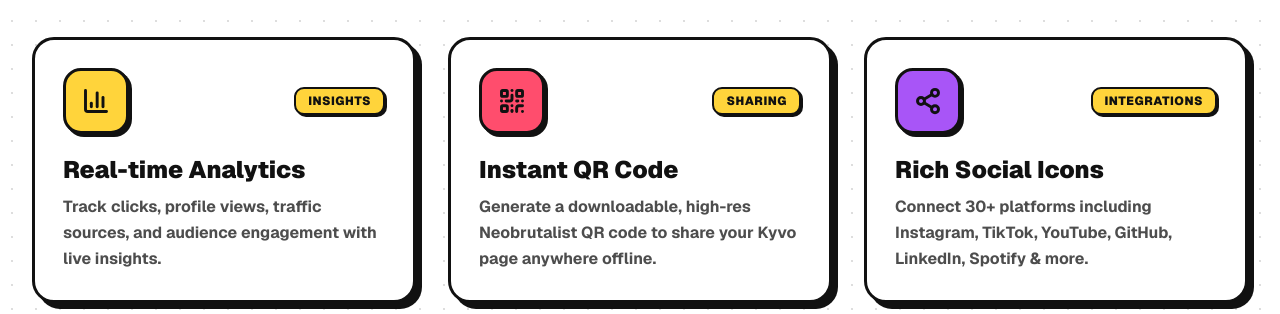
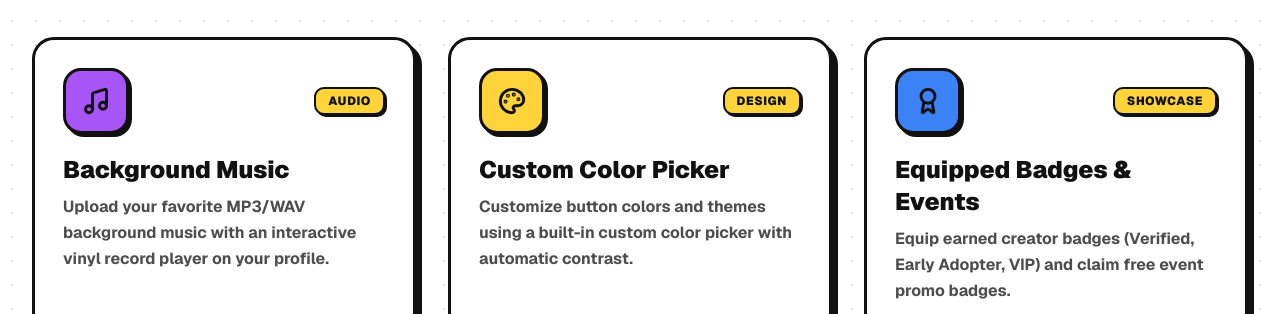
Before and after one commit to achmadsuryas/kyvo, a Next.js app: page / in a window 1280 px wide. Shown: the part 1176-1490 px from the top of the page. Built offline with nearby package versions, Linux system fonts and the light colour scheme; no server answers.

Commit message:
feat(landing): simplify welcome screen, update FEATURES to 6 cards (music, custom colors, badges, analytics, qr, social) & add 3-second wiggle to HeroMockup

```diff
--- a/components/cards/feature-card.tsx
+++ b/components/cards/feature-card.tsx
@@ -1,7 +1,7 @@
 'use client';
 
 import { motion } from 'framer-motion';
-import { Link as LinkIcon, BarChart3, QrCode, Zap, Share2, Palette, LucideIcon } from 'lucide-react';
+import { Link as LinkIcon, BarChart3, QrCode, Zap, Share2, Palette, Music, Award, LucideIcon } from 'lucide-react';
 import { FeatureItem } from '@/types';
 import { Badge } from '@/components/ui/badge';
 
@@ -12,6 +12,8 @@ const iconMap: Record<string, LucideIcon> = {
   Zap,
   Share2,
   Palette,
+  Music,
+  Award,
 };
 
 interface FeatureCardProps {
--- a/components/cards/hero-mockup.tsx
+++ b/components/cards/hero-mockup.tsx
@@ -8,14 +8,33 @@ export function HeroMockup() {
   const GithubIcon = getIconComponent('Github');
   const TwitterIcon = getIconComponent('Twitter');
 
+  const [isWiggling, setIsWiggling] = React.useState(false);
+
+  React.useEffect(() => {
+    // Dynamic 3-second wiggle shake animation to bring landing page card to life!
+    const interval = setInterval(() => {
+      setIsWiggling(true);
+      setTimeout(() => {
+        setIsWiggling(false);
+      }, 600);
+    }, 3000);
+
+    return () => clearInterval(interval);
+  }, []);
+
   return (
     <div className="w-full max-w-[310px] sm:max-w-[330px] relative group">
       {/* Background Accent Decorative Box */}
       <div className="absolute -inset-1.5 bg-[#FFD43B] rounded-3xl border-[3px] border-[#111111] shadow-[6px_6px_0px_0px_#111111] rotate-2 group-hover:rotate-3 transition-transform duration-300 pointer-events-none" />
 
-      {/* Main Compact Mockup Card */}
-      <div className="relative rounded-3xl border-[3.5px] border-[#111111] bg-white p-4 shadow-[6px_6px_0px_0px_#111111] space-y-4 -rotate-1 group-hover:rotate-0 transition-transform duration-300 overflow-hidden">
-
+      {/* Main Compact Mockup Card with Dynamic 3-Second Wiggle Animation */}
+      <div
+        className={`relative rounded-3xl border-[3.5px] border-[#111111] bg-white p-4 space-y-4 transition-all duration-300 overflow-hidden ${
+          isWiggling
+            ? 'rotate-3 -translate-y-2 scale-[1.03] shadow-[9px_9px_0px_0px_#111111]'
+            : '-rotate-1 group-hover:rotate-0 shadow-[6px_6px_0px_0px_#111111]'
+        }`}
+      >
         {/* Top Profile Banner with Views Counter & Window Controls */}
         <div className="relative w-full bg-[#3B82F6] rounded-2xl border-[2.5px] border-[#111111] p-2.5 h-24 flex items-start justify-between shadow-[2.5px_2.5px_0px_0px_#111111]">
           {/* Views Counter Pill */}
--- a/components/landing/welcome-screen.tsx
+++ b/components/landing/welcome-screen.tsx
@@ -29,17 +29,8 @@ export function WelcomeScreen() {
   if (!isVisible) return null;
 
   return (
-    <div className="fixed inset-0 z-[9999] bg-[#F8F9FA] bg-grid-lines flex flex-col items-center justify-center p-4 selection:bg-[#FFD43B] select-none">
-      <div className="flex flex-col items-center gap-6">
-        <KyvoLoader size="lg" />
-
-        <div className="flex items-center gap-2.5 bg-[#FFD43B] border-[3px] border-[#111111] px-5 py-2 rounded-full shadow-[4px_4px_0px_0px_#111111]">
-          <span className="w-2.5 h-2.5 rounded-full bg-[#FF4D6D] border border-[#111111]" />
-          <span className="text-[#111111] font-black text-xs sm:text-sm tracking-wider uppercase">
-            Welcome to Kyvo
-          </span>
-        </div>
-      </div>
+    <div className="fixed inset-0 z-[9999] bg-[#F8F9FA] bg-grid-lines flex items-center justify-center p-4 selection:bg-[#FFD43B] select-none">
+      <KyvoLoader size="lg" />
     </div>
   );
 }
--- a/constants/index.ts
+++ b/constants/index.ts
@@ -58,17 +58,41 @@ export const NAV_LINKS = [
 
 export const FEATURES: FeatureItem[] = [
   {
+    id: 'music-player',
+    title: 'Background Music',
+    description: 'Upload your favorite MP3/WAV background music with an interactive vinyl record player on your profile.',
+    iconName: 'Music',
+    badge: 'Audio',
+    bgColor: '#A855F7',
+  },
+  {
+    id: 'custom-colors',
+    title: 'Custom Color Picker',
+    description: 'Customize button colors and themes using a built-in custom color picker with automatic contrast.',
+    iconName: 'Palette',
+    badge: 'Design',
+    bgColor: '#FFD43B',
+  },
+  {
+    id: 'badges-system',
+    title: 'Equipped Badges & Events',
+    description: 'Equip earned creator badges (Verified, Early Adopter, VIP) and claim free event promo badges.',
+    iconName: 'Award',
+    badge: 'Showcase',
+    bgColor: '#3B82F6',
+  },
+  {
     id: 'analytics',
     title: 'Real-time Analytics',
-    description: 'Track clicks, profile views, traffic sources, and audience engagement with live insights.',
+    description: 'Track link clicks, total profile views, and audience engagement with instant live performance insights.',
     iconName: 'BarChart3',
     badge: 'Insights',
-    bgColor: '#FFD43B',
+    bgColor: '#51CF66',
   },
   {
     id: 'qr-code',
     title: 'Instant QR Code',
-    description: 'Generate a downloadable, high-res Neobrutalist QR code to share your Kyvo page anywhere offline.',
+    description: 'Generate a downloadable high-res Neobrutalist QR code to share your profile anywhere offline.',
     iconName: 'QrCode',
     badge: 'Sharing',
     bgColor: '#FF4D6D',
@@ -76,10 +100,10 @@ export const FEATURES: FeatureItem[] = [
   {
     id: 'social-icons',
     title: 'Rich Social Icons',
-    description: 'Connect 30+ platforms including Instagram, TikTok, YouTube, GitHub, LinkedIn, Spotify & more.',
+    description: 'Connect 30+ platforms including Instagram, TikTok, YouTube, GitHub, LinkedIn, Spotify, WhatsApp & more.',
     iconName: 'Share2',
     badge: 'Integrations',
-    bgColor: '#A855F7',
+    bgColor: '#FFD43B',
   },
 ];
 
```
